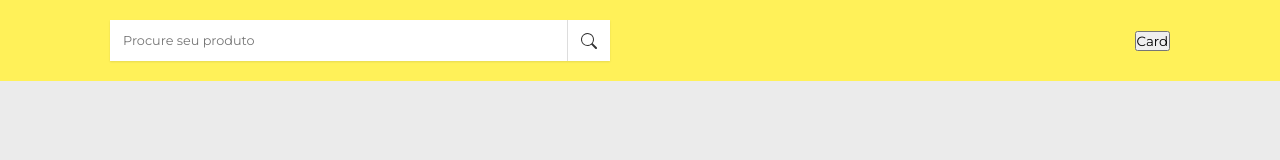
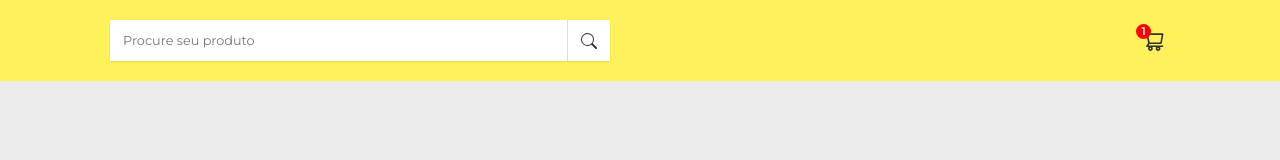
Before and after one commit to matheusduartedevs/carrinho-de-compras, a React (Vite) app: page / in a window 1280 px wide. Shown: the top 160 px of the page. Built offline with nearby package versions, Linux system fonts and the light colour scheme.

Commit message:
implementação e estilização do CartButton

```diff
--- /dev/null
+++ b/src/components/CartButton/CartButton.css
@@ -0,0 +1,29 @@
+.cart-button {
+    font-size: 1.5rem;
+    display: flex;
+    align-items: center;
+    justify-content: center;
+    padding: 5px;
+    border: none;
+    background: none;
+    cursor: pointer;
+    position: relative;
+    margin-left: 20px;
+    color: #333;
+}
+
+.cart-status {
+    display: flex;
+    justify-content: center;
+    align-items: center;
+    position: absolute;
+    width: 15px;
+    height: 15px;
+    top: 0;
+    left: 0;
+    border-radius: 15px;
+    font-size: 11px;
+    font-weight: 600;
+    color: #FFF;
+    background-color: red;
+}
--- /dev/null
+++ b/src/components/CartButton/CartButton.jsx
@@ -0,0 +1,14 @@
+import React from 'react'
+import { AiOutlineShoppingCart } from 'react-icons/ai'
+import './CartButton.css'
+
+const CartButton = () => {
+  return (
+    <button type="button" className='cart-button'>
+        <AiOutlineShoppingCart />
+        <span className="cart-status">1</span>
+    </button>
+  )
+}
+
+export default CartButton
--- a/src/components/Header/Header.jsx
+++ b/src/components/Header/Header.jsx
@@ -1,13 +1,14 @@
 import React from 'react'
 import SearchBar from '../SearchBar/SearchBar'
 import './Header.css'
+import CartButton from '../CartButton/CartButton'
 
 const Header = () => {
     return (
         <header className='header'>
             <div className="container">
                 <SearchBar />
-                <button>Card</button>
+                <CartButton />
             </div>
         </header>
     )
```
